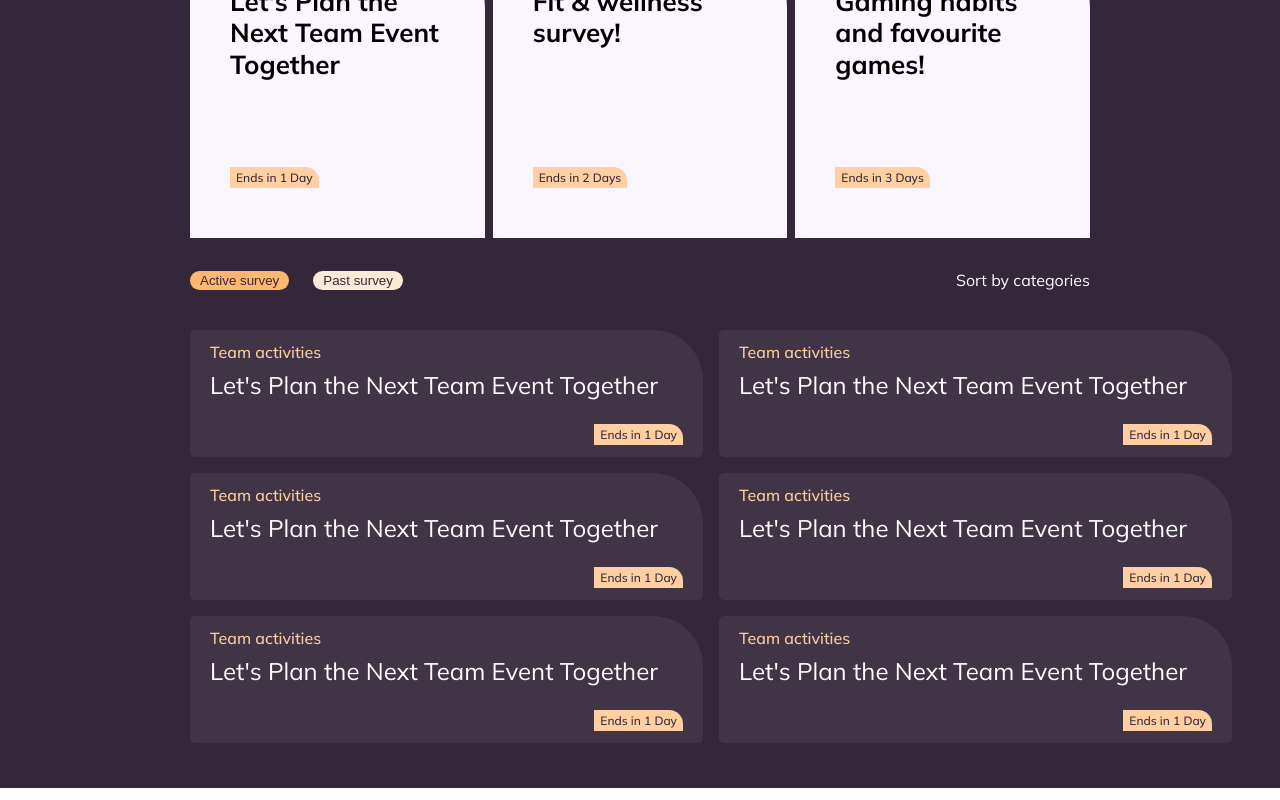
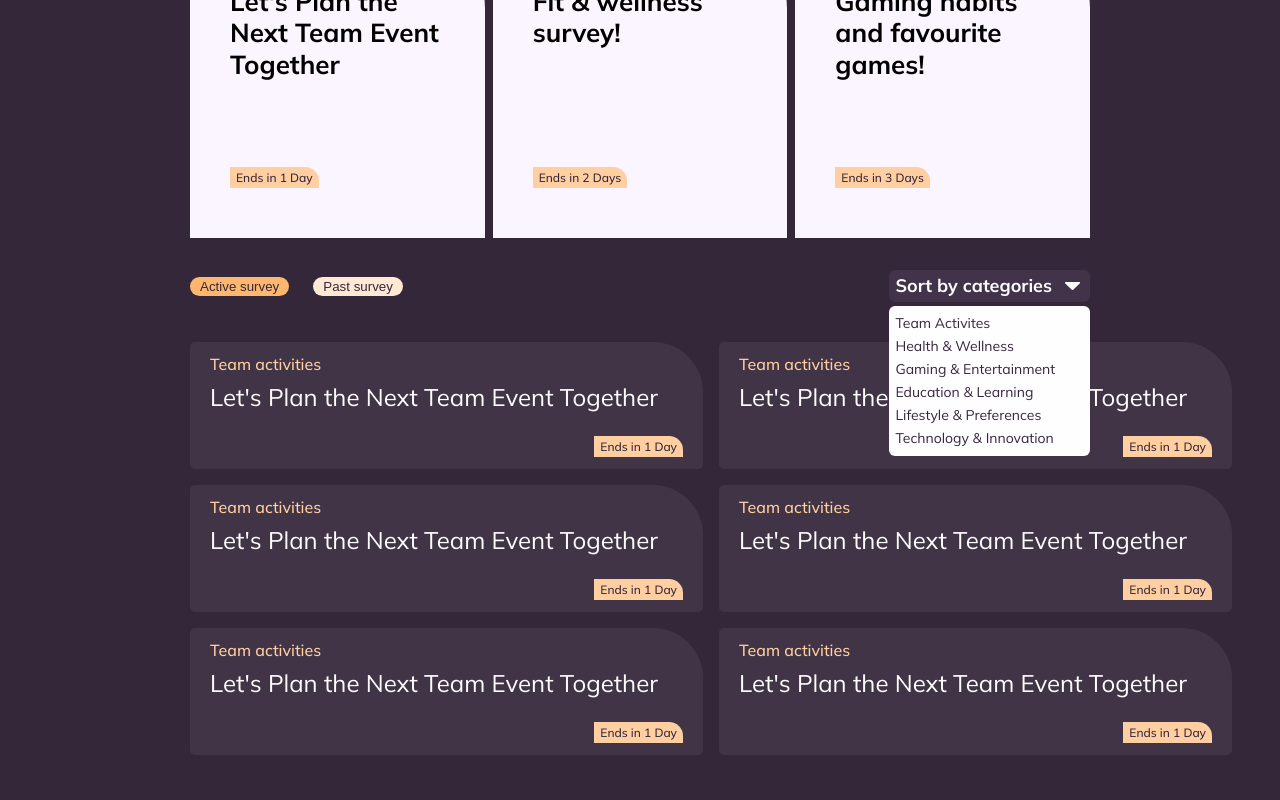
Before and after one commit to FelixWagner25/Poll_App, an Angular app: page / in a window 1280 px wide. Shown: the part 1028-1828 px from the top of the page. Built offline with nearby package versions, Linux system fonts and the light colour scheme; a web font is replaced by a local one.

Commit message:
feat: style category dropdown menu in home component and small styling changes

```diff
--- a/src/app/home/home.component.html
+++ b/src/app/home/home.component.html
@@ -56,7 +56,20 @@
               </button>
               <button class="survey-list__filter-btn survey-list__filter-btn">Past survey</button>
             </div>
-            <div class="survey-list__sort-dropdown">Sort by categories</div>
+            <div class="p-relative">
+              <button class="btn-dropdown">
+                <span class="survey-list__sort-dropdown">Sort by categories</span>
+                <span class="btn-dropdown-icon"></span>
+              </button>
+              <div class="btn-dropdown-categories">
+                <option>Team Activites</option>
+                <option>Health & Wellness</option>
+                <option>Gaming & Entertainment</option>
+                <option>Education & Learning</option>
+                <option>Lifestyle & Preferences</option>
+                <option>Technology & Innovation</option>
+              </div>
+            </div>
           </div>
           <div class="survey-list__cards-wrap">
             <div routerLink="survey-results" class="survey-list__card">
--- a/src/app/home/home.component.scss
+++ b/src/app/home/home.component.scss
@@ -146,8 +146,9 @@ section {
   }
 
   &__sort-dropdown {
-    color: #ffffff;
+    color: col.$bg-default;
     font-family: 'Mulish';
+    @include mx.font-size-wght(18px, 700);
   }
 
   &__cards-wrap {
--- a/src/styles.scss
+++ b/src/styles.scss
@@ -167,6 +167,24 @@ h2 {
   height: 24px;
 }
 
+.btn-dropdown-categories {
+  position: absolute;
+  top: 36px;
+  left: 0;
+  width: 100%;
+  padding: 8px 4px;
+  border-radius: 6px;
+  display: flex;
+  flex-direction: column;
+  justify-content: flex-start;
+  gap: 4px;
+  color: abs.$primary-purple;
+  font-family: 'Mulish';
+  @include abs.font-size-wght(14px, 400);
+  letter-spacing: 2%;
+  background-color: abs.$bg-default;
+}
+
 .small-note {
   font-family: 'Mulish';
   @include abs.font-size-wght(12px, 400);
--- a/src/styles/layout/_general.scss
+++ b/src/styles/layout/_general.scss
@@ -17,3 +17,7 @@
 .height-100vh {
   height: 100vh;
 }
+
+.p-relative {
+  position: relative;
+}
```
